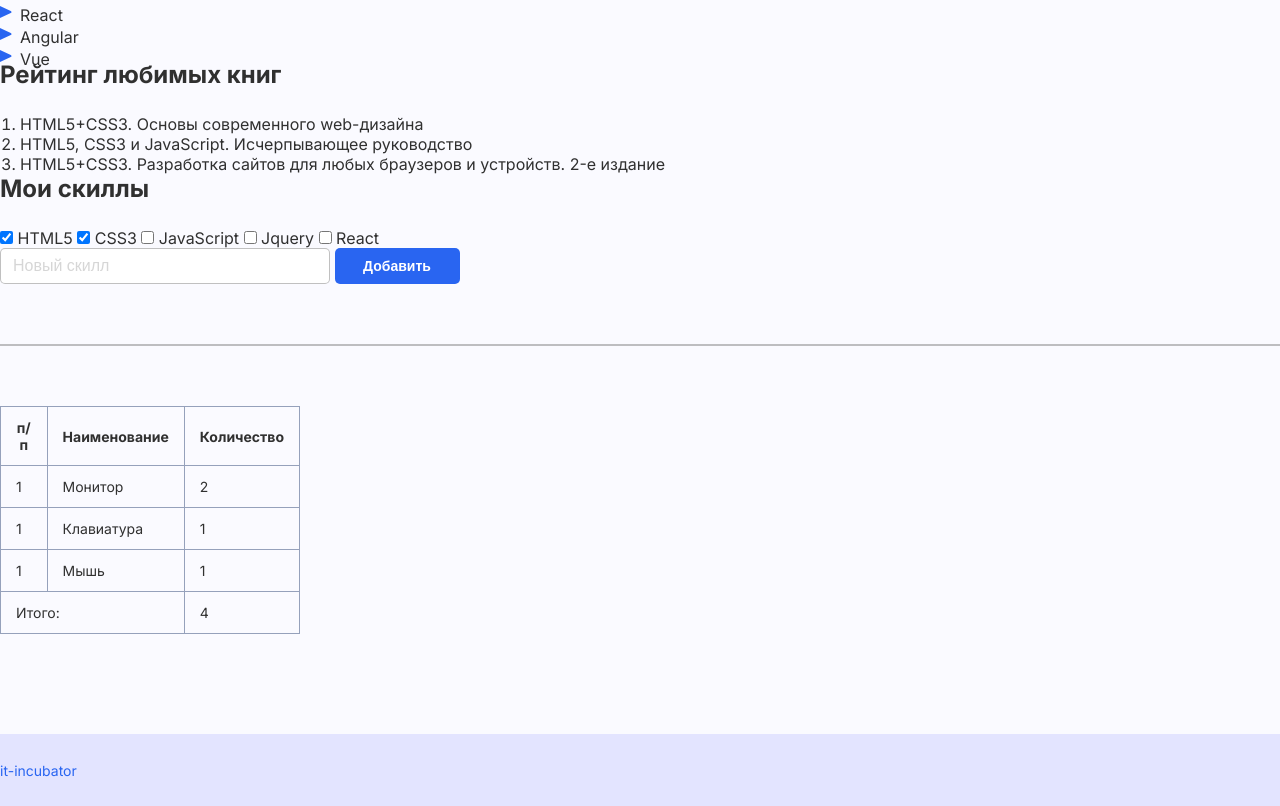
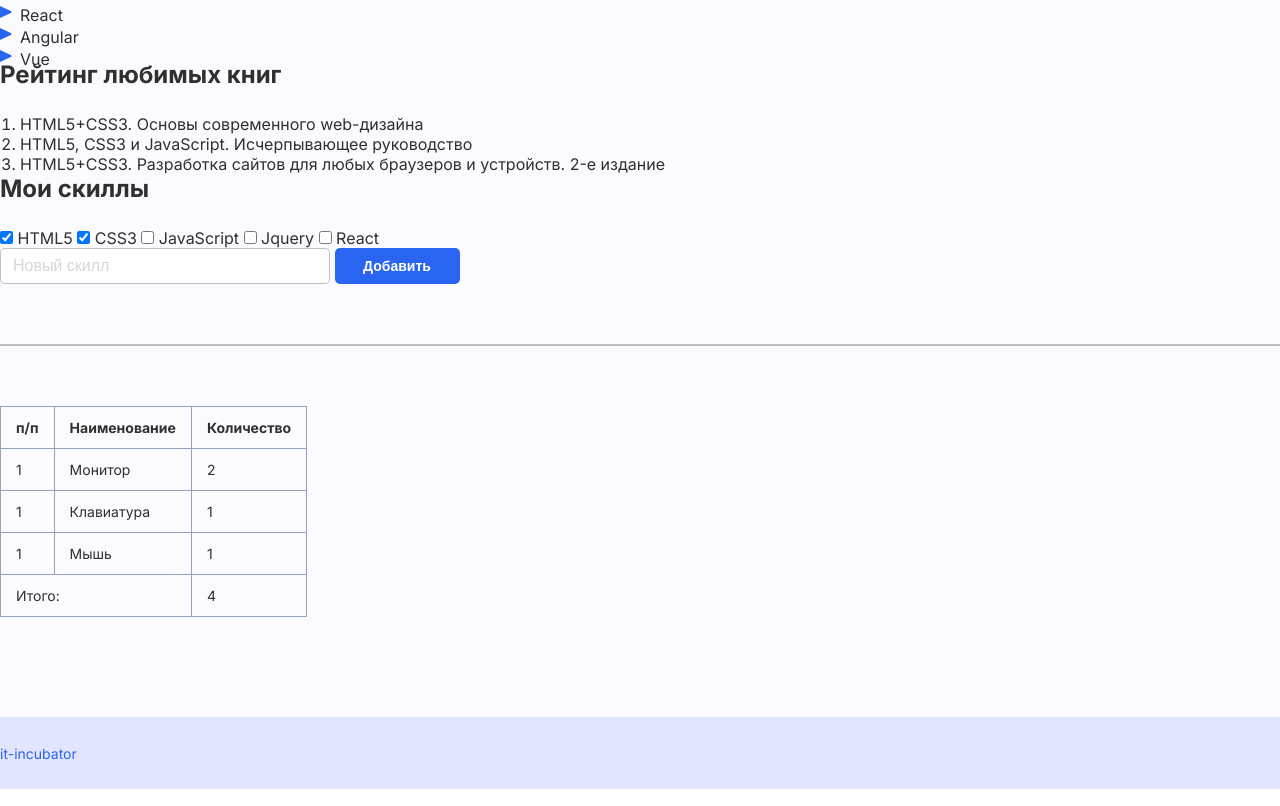
Before and after one commit to KirillHubarevich/Second-DZ, a plain HTML site: page index.html in a window 1280 px wide. Shown: the part 1281-2087 px from the top of the page. Drawn offline with Linux system fonts and the light colour scheme.

Commit message:
After edit pt.2

```diff
--- a/style.css
+++ b/style.css
@@ -133,9 +133,11 @@ th, td {
     font-weight: 700;
     font-size: 14px;
     padding: 12px 15px;
+    white-space: nowrap;
 }
 td {
     font-weight: 400;
+    font-size: 14px;
 }
 .first {
     width: 55px;
```
